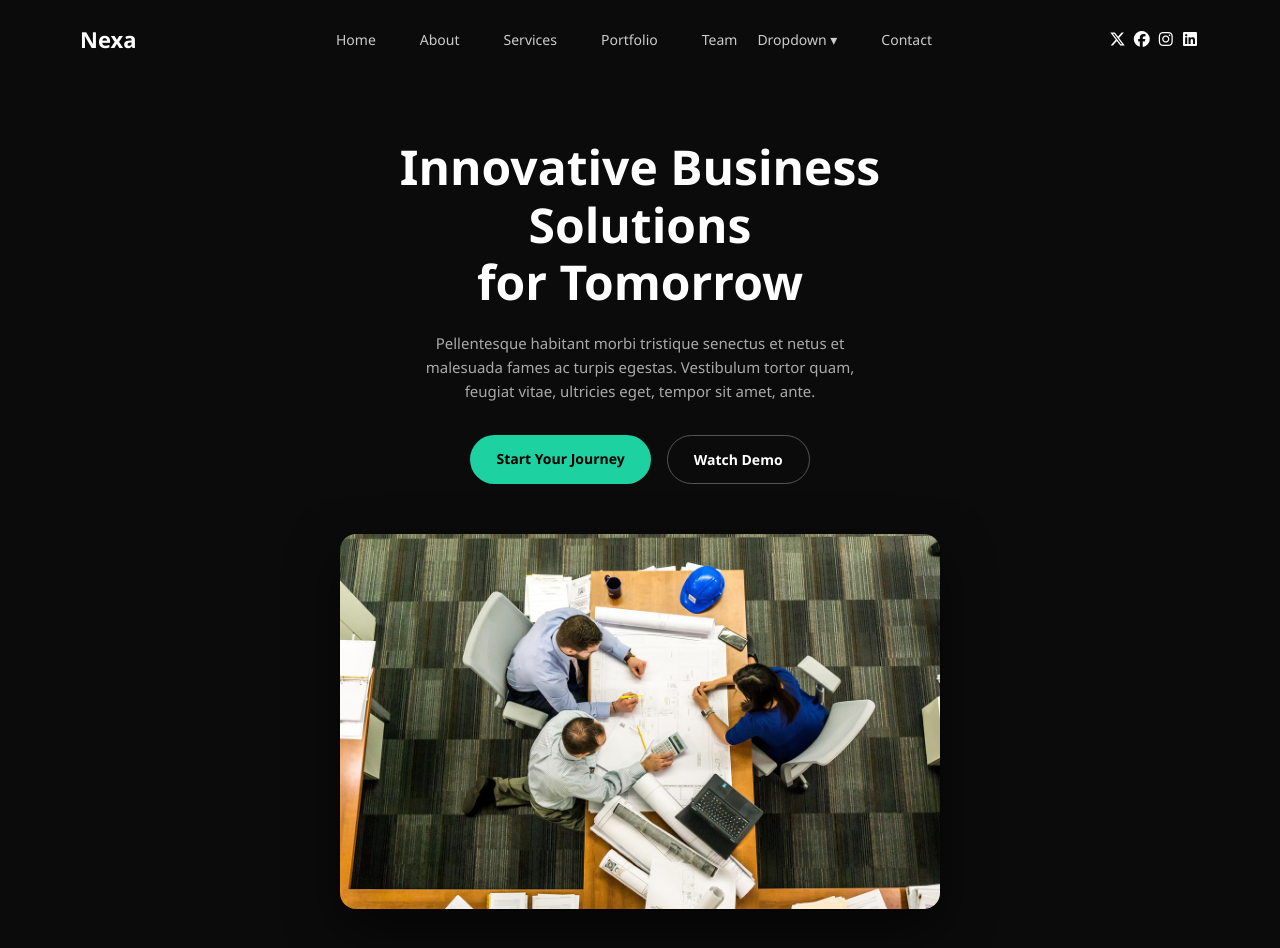
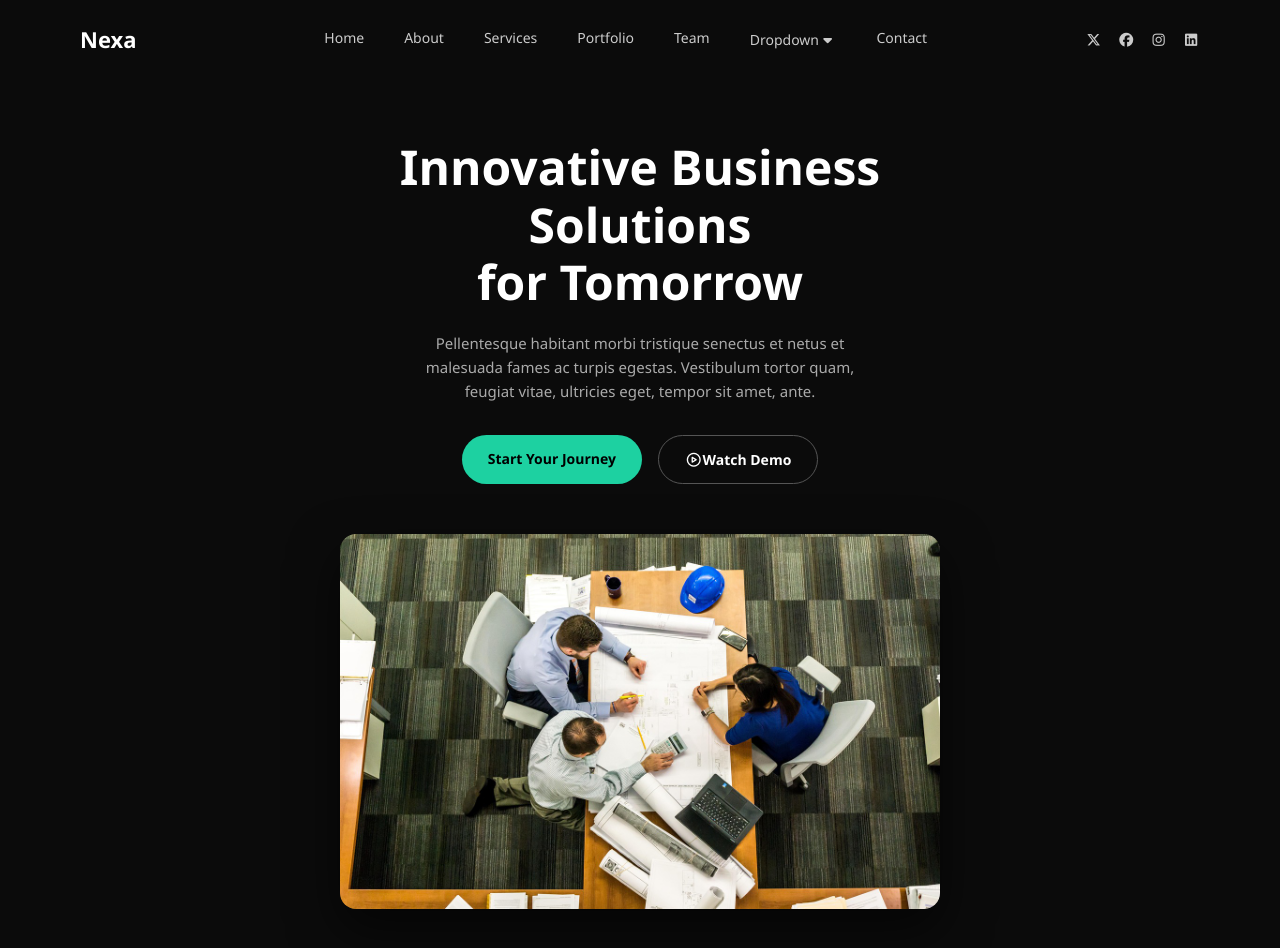
Before and after one commit to astrxcartel24-lang/Avenli, a plain HTML site: page index.html in a window 1280 px wide. Drawn offline with Linux system fonts and the light colour scheme.

Commit message:
second commit

```diff
--- a/Assests/main.css
+++ b/Assests/main.css
@@ -18,7 +18,7 @@ body {
 
 nav{
   display: flex;
-  gap: 20px;
+  gap: 10px;
   justify-content: space-between;
 }
 .navbar {
@@ -37,10 +37,10 @@ nav{
 }
 
 .navbar nav a {
-  margin-left: 24px;
   text-decoration: none;
   color: #ccc;
   font-size: 14px;
+  margin-left: 30px;
 }
 
 .navbar nav :hover {
@@ -49,6 +49,7 @@ nav{
 
 .dropdown {
   position: relative;
+  margin-left: 30px;
 }
 .dropdown span:hover{
   color: #1dd1a1;
@@ -157,19 +158,16 @@ nav{
   box-shadow: 0 20px 50px rgba(0, 0, 0, 0.6);
 }
 
-
-.dropdown {
-  position: relative;
-  cursor: pointer;
+.social-icons {
   display: flex;
+  gap: 15px;
 }
 
-.dropdown-toggle {
-  color: #cfcfcf;
+.social-icons a {
+  color: #cccccc;
   font-size: 14px;
 }
-.social-icons:hover{
-  color: #1dd1a1;
-  cursor: pointer;
 
+.social-icons a:hover {
+  color:#1dd1a1;
 }
--- a/index.html
+++ b/index.html
@@ -18,7 +18,7 @@
     <a href="#">Portfolio</a>
     <a href="#">Team</a>
        <div class="dropdown">
-      <span>Dropdown ▾</span>
+      <span>Dropdown<i class="fa-solid fa-caret-down"></i></span>
       <div class="dropdown-menu">
         <a href="#">Pricing</a>
         <a href="#">FAQ</a>
@@ -30,10 +30,18 @@
     <a href="#">Contact</a>
 </nav>
       <div class="social-icons">
+  <a href="#" target="_blank">
     <i class="fa-brands fa-x-twitter"></i>
+  </a>
+  <a href="#" target="_blank">
     <i class="fa-brands fa-facebook"></i>
+  </a>
+  <a href="#" target="_blank">
     <i class="fa-brands fa-instagram"></i>
+  </a>
+  <a href="#" target="_blank">
     <i class="fa-brands fa-linkedin"></i>
+  </a>
 </div>
 
   </header>
@@ -47,7 +55,7 @@
 
       <div class="hero-buttons">
         <a href="#" class="btn primary">Start Your Journey</a>
-        <a href="#" class="btn outline">Watch Demo</a>
+        <a href="#" class="btn outline"><i class="fa-regular fa-circle-play"></i>Watch Demo</a>
       </div>
     </div>
     <div class="hero-image">
```
Lines whose indentation alone changed are shown as unchanged.
